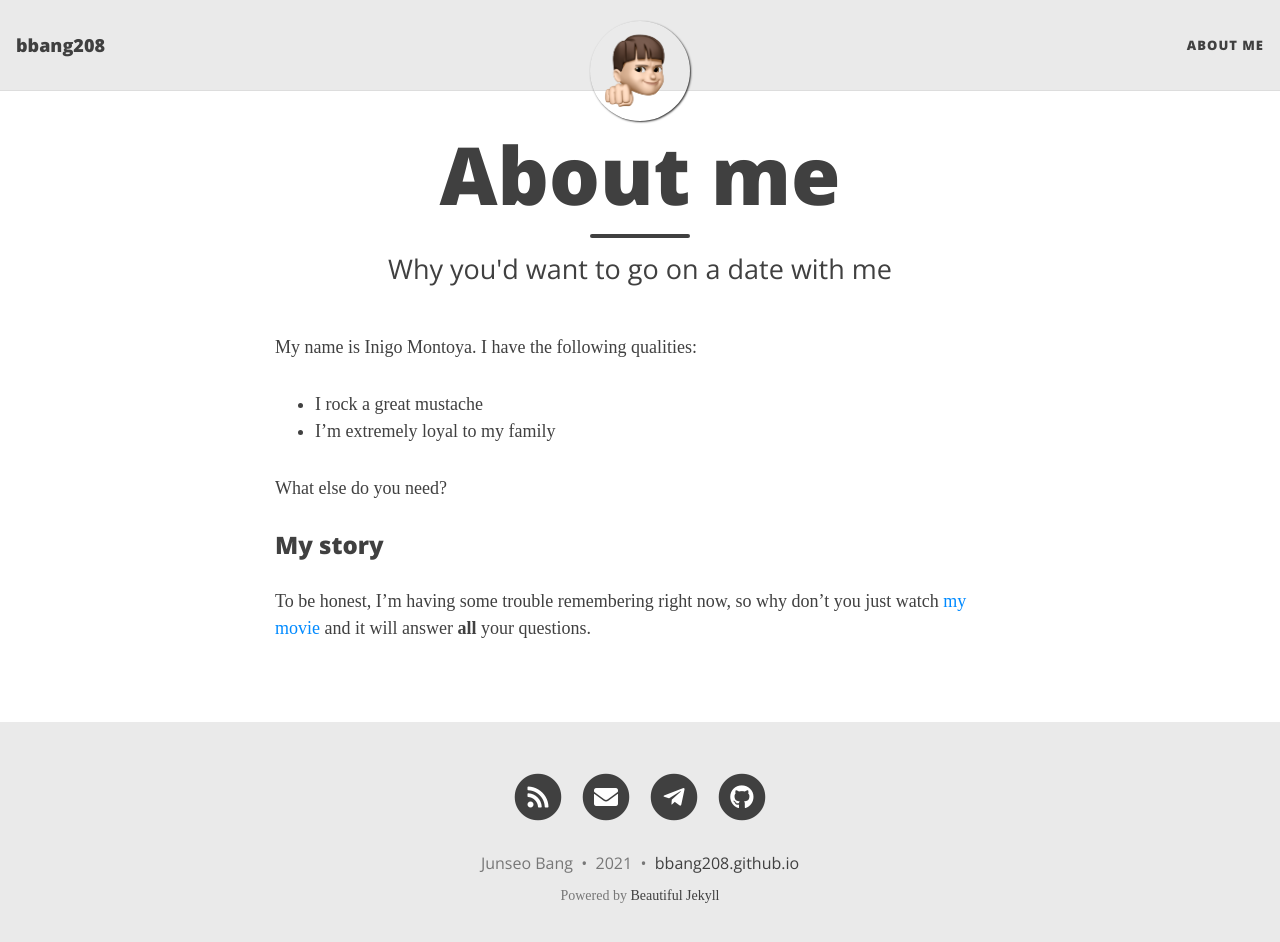
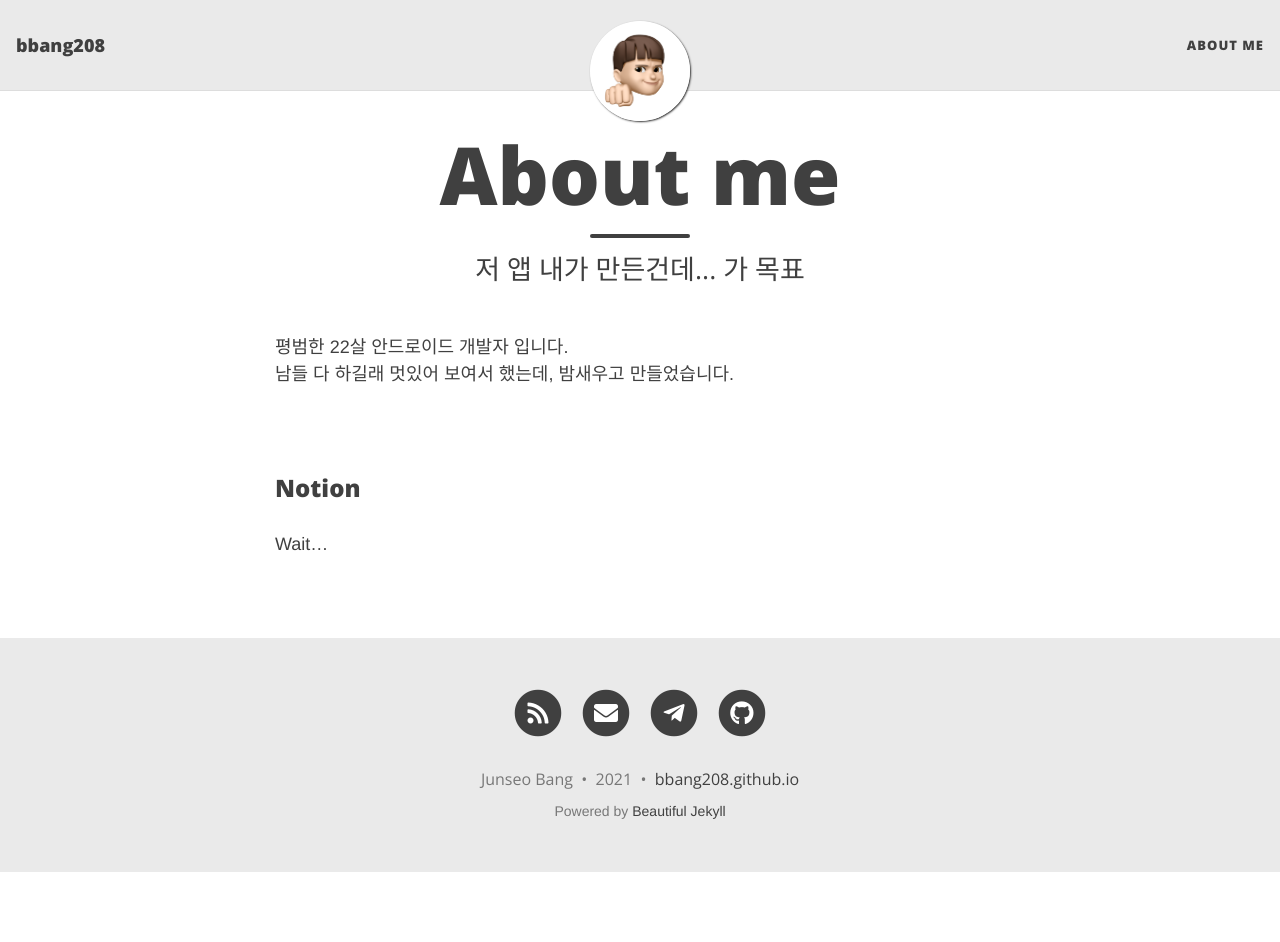
Before and after one commit to bbang208/bbang208.github.io, a Jekyll site: the page built from aboutme.md, in a window 1280 px wide and 956 px high. Shown: the top 942 px of the window. Built offline with Jekyll 4.4.1, drawn with Linux system fonts in a browser that asks for light colours; nearby versions of some CDN libraries.

Commit message:
Add favicon, Update aboutme.md and 404 page

```diff
--- a/404.html
+++ b/404.html
@@ -5,9 +5,9 @@ permalink: /404.html
 ---
 
 <div class="text-center">
-  <h1>Whoops, this page doesn't exist.</h1>
-  <h1>Move along. (404 error)</h1>
+  <h1>404 ERROR</h1>
+  <h1>이런, 존재하지 않는 페이지 입니다.</h1>
   <br/>
 
-  <img src="{{ 'assets/img/404-southpark.jpg' | relative_url }}" alt="Not found" />
+<!--  <img src="{{ 'assets/img/404-southpark.jpg' | relative_url }}" alt="Not found" />-->
 </div>
--- a/_config.yml
+++ b/_config.yml
@@ -72,9 +72,9 @@ rss-description: This website is a virtual proof that I'm awesome
 
 # Select which social network share links to show in posts
 share-links-active:
-  twitter: true
-  facebook: true
-  linkedin: true
+  twitter: false
+  facebook: false
+  linkedin: false
   vk: false
 
 # How to display the link to your website in the footer
--- a/aboutme.md
+++ b/aboutme.md
@@ -1,16 +1,12 @@
 ---
 layout: page
 title: About me
-subtitle: Why you'd want to go on a date with me
+subtitle: 저 앱 내가 만든건데... 가 목표
 ---
 
-My name is Inigo Montoya. I have the following qualities:
+평범한 22살 안드로이드 개발자 입니다.<br>
+남들 다 하길래 멋있어 보여서 했는데, 밤새우고 만들었습니다.
 
-- I rock a great mustache
-- I'm extremely loyal to my family
-
-What else do you need?
-
-### My story
-
-To be honest, I'm having some trouble remembering right now, so why don't you just watch [my movie](https://en.wikipedia.org/wiki/The_Princess_Bride_%28film%29) and it will answer **all** your questions.
+<br>
+### Notion
+Wait...
--- a/assets/css/beautifuljekyll.css
+++ b/assets/css/beautifuljekyll.css
@@ -11,7 +11,7 @@ html {
 }
 
 body {
-  font-family: 'Nanum Gothic', 'Times New Roman', serif;
+  font-family: 'Nanum Gothic', 'Helvetica Neue', sans-serif;
   font-size: 1.125rem;
   color: {{ site.text-col | default: "#404040" }};
   position: relative;
```
Also changed, not shown: _posts/2020-04-05-welcome.md (+5 -3 lines), assets/img/avatar-icon.PNG, favicon.ico (added).
